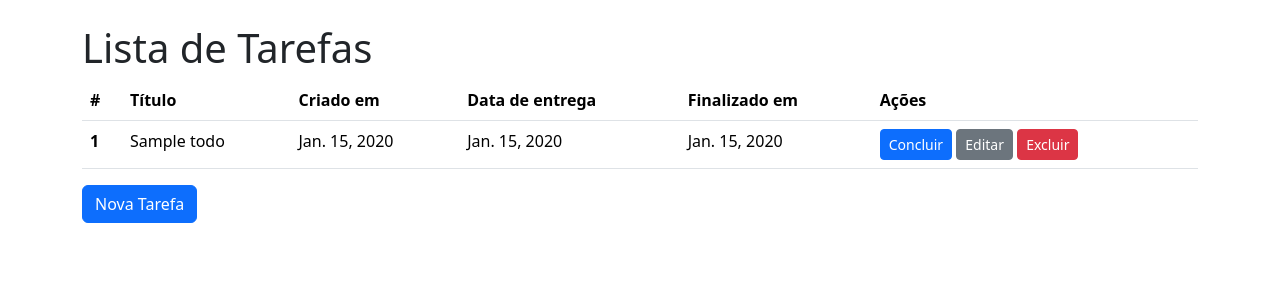
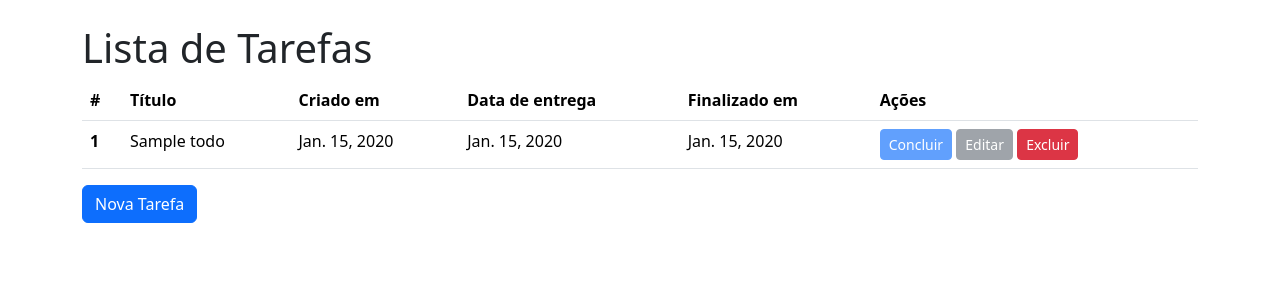
Before and after one commit to Moscarde/django-todo, a Django app: page / in a window 1280 px wide. Shown: the part 56-356 px from the top of the page. Run offline with Django 5.2, Linux system fonts and the light colour scheme; tables that the repository leaves empty hold one stand-in row (values such as "Sample post").

Commit message:
feat: add completion functionality to Todo model and update view (Fat Model Skinny View)

```diff
--- a/todos/models.py
+++ b/todos/models.py
@@ -1,5 +1,5 @@
 from django.db import models
-
+from datetime import date
 
 # Create your models here.
 class Todo(models.Model):
@@ -12,3 +12,8 @@ class Todo(models.Model):
 
     class Meta:
         ordering = ["deadline"]
+
+    def mark_as_complete(self):
+        if not self.finished_at:
+            self.finished_at = date.today()
+            self.save()
--- a/todos/templates/todos/todo_list.html
+++ b/todos/templates/todos/todo_list.html
@@ -22,8 +22,8 @@
 			<td>{{ todo.deadline }}</td>
 			<td>{{ todo.finished_at|default:"-" }}</td>
 			<td>
-				<a href="{% url 'todo_complete' pk=todo.pk %}" class="btn btn-primary btn-sm">Concluir</a>
-				<a href="{% url 'todo_update' pk=todo.pk %}" class="btn btn-secondary btn-sm">Editar</a>
+				<a href="{% url 'todo_complete' pk=todo.pk %}" class="btn btn-primary btn-sm {% if todo.finished_at %}disabled{% endif %}">Concluir</a>
+				<a href="{% url 'todo_update' pk=todo.pk %}" class="btn btn-secondary btn-sm {% if todo.finished_at %}disabled{% endif %}">Editar</a>
 				<a href="{% url 'todo_delete' pk=todo.pk %}" class="btn btn-danger btn-sm">Excluir</a>
 			</td>
 		</tr>
--- a/todos/views.py
+++ b/todos/views.py
@@ -30,7 +30,6 @@ class TodoDeleteView(DeleteView):
 
 class TodoCompleteView(View):
     def get(self, request, pk):
-        task = get_object_or_404(Todo, pk=pk)
-        task.finished_at = date.today()
-        task.save()
+        todo = get_object_or_404(Todo, pk=pk)
+        todo.mark_as_complete()
         return redirect("todo_list")
```
